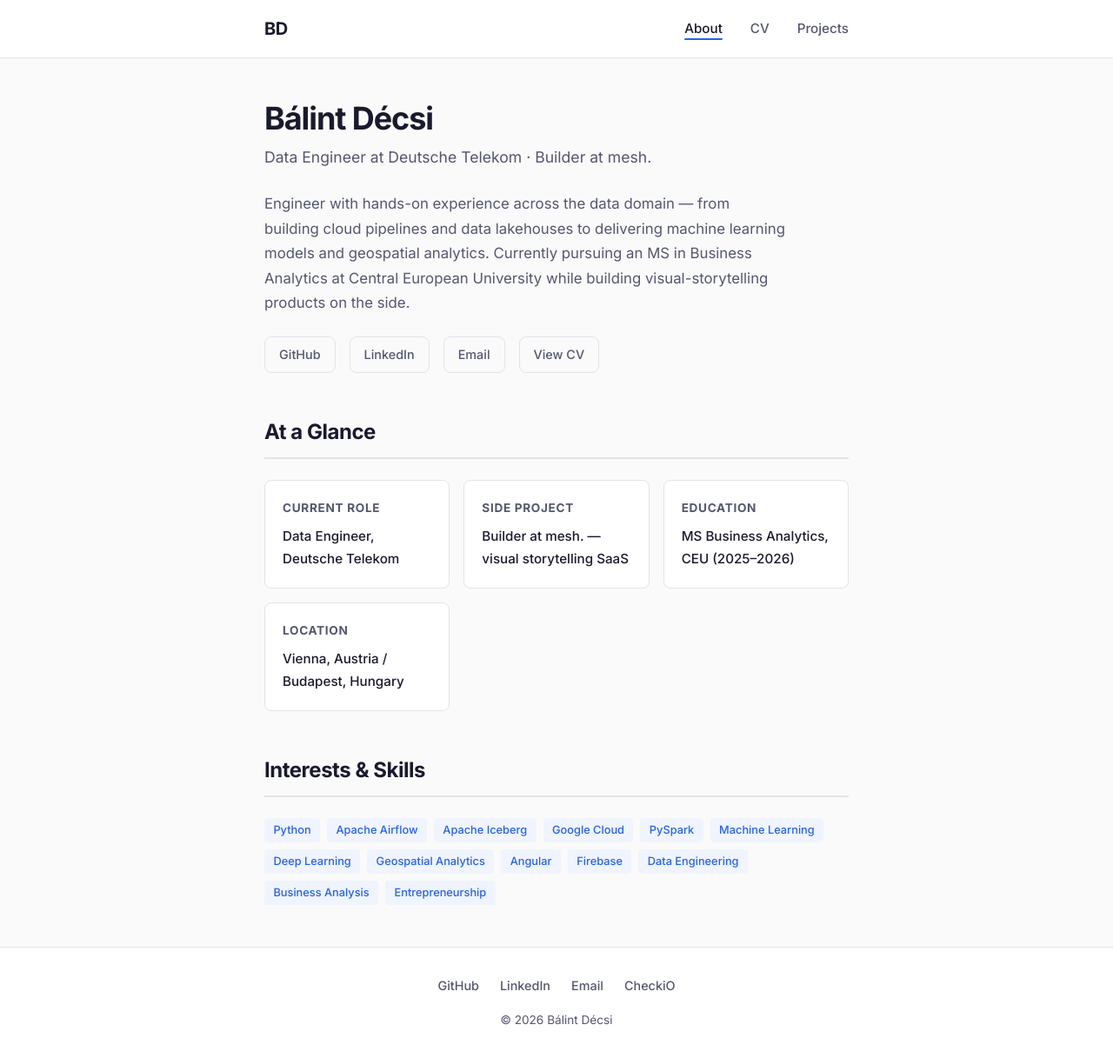
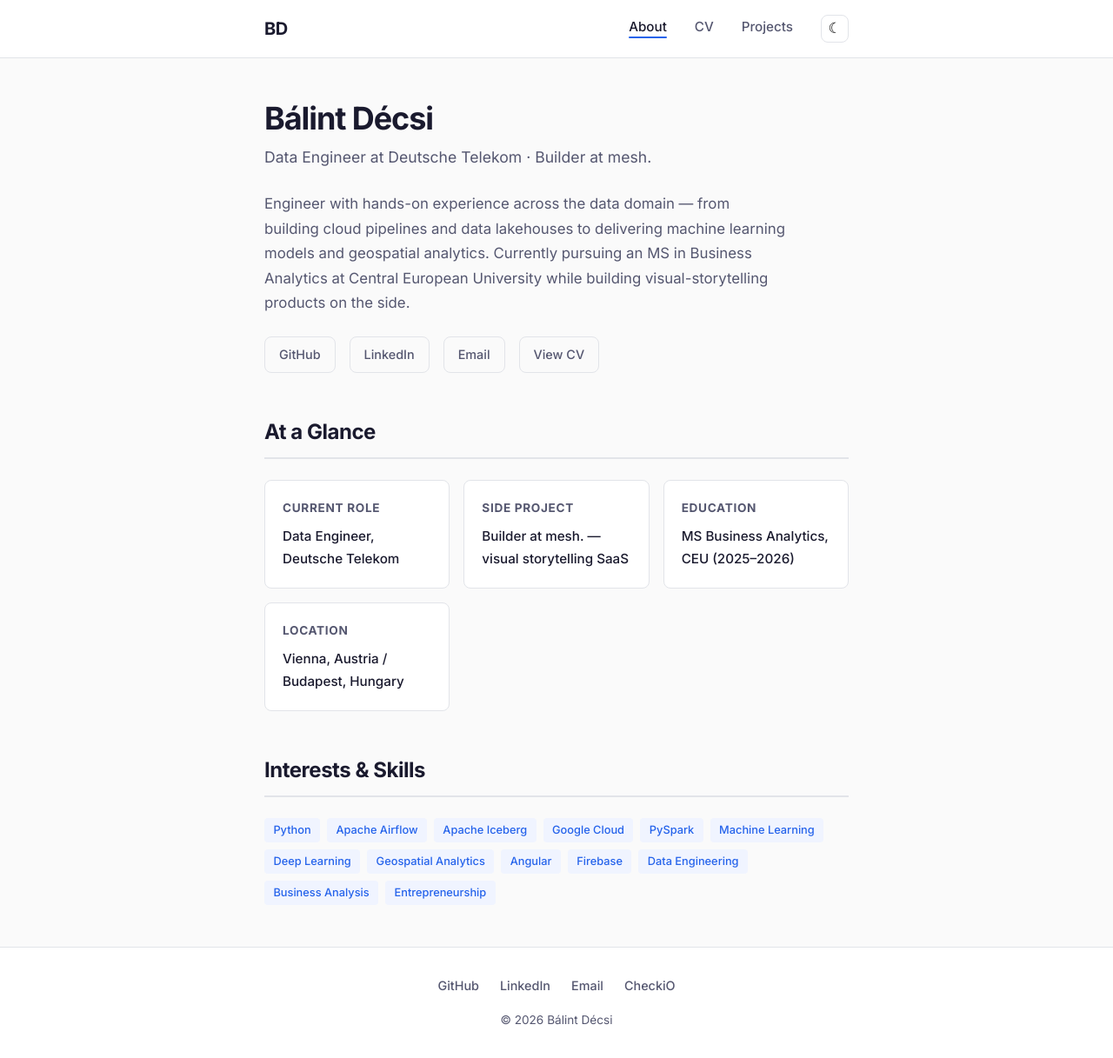
Before and after one commit to balintdecsi/balintdecsi.github.io, a Jekyll site: the page built from index.html, in a window 1280 px wide. Shown: the whole page at 87% size. Built offline with Jekyll 4.4.1, drawn with Linux system fonts in a browser that asks for light colours.

Commit message:
Add dark/light mode toggle
Respects OS preference on first visit, persists choice in localStorage.
Toggle button in the header switches between themes without page reload.

Made-with: Cursor

```diff
--- a/_includes/header.html
+++ b/_includes/header.html
@@ -5,6 +5,7 @@
       <li><a href="{{ '/' | relative_url }}" {% if page.url == '/' %}class="active"{% endif %}>About</a></li>
       <li><a href="{{ '/cv/' | relative_url }}" {% if page.url contains '/cv' %}class="active"{% endif %}>CV</a></li>
       <li><a href="{{ '/projects/' | relative_url }}" {% if page.url contains '/projects' %}class="active"{% endif %}>Projects</a></li>
+      <li><button class="theme-toggle" id="theme-toggle" aria-label="Toggle dark mode" title="Toggle dark mode"></button></li>
     </ul>
   </nav>
 </header>
--- a/_layouts/default.html
+++ b/_layouts/default.html
@@ -9,6 +9,14 @@
   <link rel="preconnect" href="https://fonts.gstatic.com" crossorigin>
   <link href="https://fonts.googleapis.com/css2?family=Inter:wght@400;500;600;700&family=JetBrains+Mono:wght@400;500&display=swap" rel="stylesheet">
   <link rel="stylesheet" href="{{ '/assets/css/style.css' | relative_url }}">
+  <script>
+    (function() {
+      var saved = localStorage.getItem('theme');
+      if (saved === 'dark' || (!saved && window.matchMedia('(prefers-color-scheme: dark)').matches)) {
+        document.documentElement.setAttribute('data-theme', 'dark');
+      }
+    })();
+  </script>
 </head>
 <body>
   {% include header.html %}
@@ -16,5 +24,17 @@
     {{ content }}
   </main>
   {% include footer.html %}
+  <script>
+    document.getElementById('theme-toggle').addEventListener('click', function() {
+      var isDark = document.documentElement.getAttribute('data-theme') === 'dark';
+      if (isDark) {
+        document.documentElement.removeAttribute('data-theme');
+        localStorage.setItem('theme', 'light');
+      } else {
+        document.documentElement.setAttribute('data-theme', 'dark');
+        localStorage.setItem('theme', 'dark');
+      }
+    });
+  </script>
 </body>
 </html>
--- a/assets/css/style.css
+++ b/assets/css/style.css
@@ -12,6 +12,18 @@
   --font-mono: 'JetBrains Mono', 'Fira Code', monospace;
   --max-width: 720px;
   --radius: 8px;
+}
+
+[data-theme="dark"] {
+  --color-bg: #121220;
+  --color-surface: #1a1a2e;
+  --color-text: #e4e4ef;
+  --color-text-secondary: #9e9eb8;
+  --color-accent: #5b8def;
+  --color-accent-hover: #7da8ff;
+  --color-border: #2a2a40;
+  --color-tag-bg: #1e2844;
+  --color-tag-text: #7da8ff;
 }
 
 *, *::before, *::after {
@@ -389,6 +401,36 @@ a:hover {
   font-size: 1.05rem;
 }
 
+/* Theme toggle */
+.theme-toggle {
+  background: none;
+  border: 1px solid var(--color-border);
+  border-radius: var(--radius);
+  cursor: pointer;
+  width: 2rem;
+  height: 2rem;
+  display: inline-flex;
+  align-items: center;
+  justify-content: center;
+  font-size: 1.05rem;
+  line-height: 1;
+  transition: border-color 0.2s, background 0.2s;
+  vertical-align: middle;
+}
+
+.theme-toggle::after {
+  content: '\263E';
+}
+
+[data-theme="dark"] .theme-toggle::after {
+  content: '\2600';
+}
+
+.theme-toggle:hover {
+  border-color: var(--color-accent);
+  background: var(--color-tag-bg);
+}
+
 /* Responsive */
 @media (max-width: 600px) {
   .hero h1 {
```
